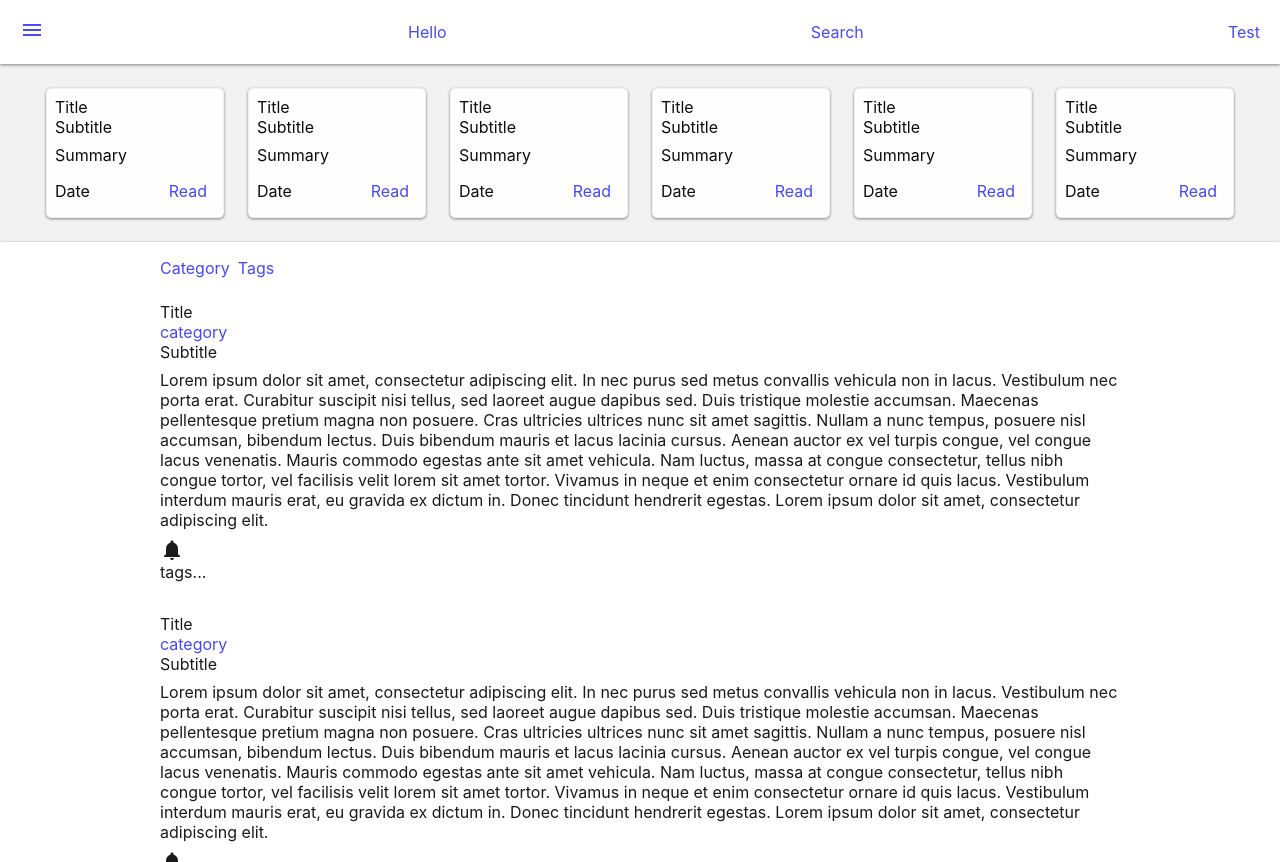
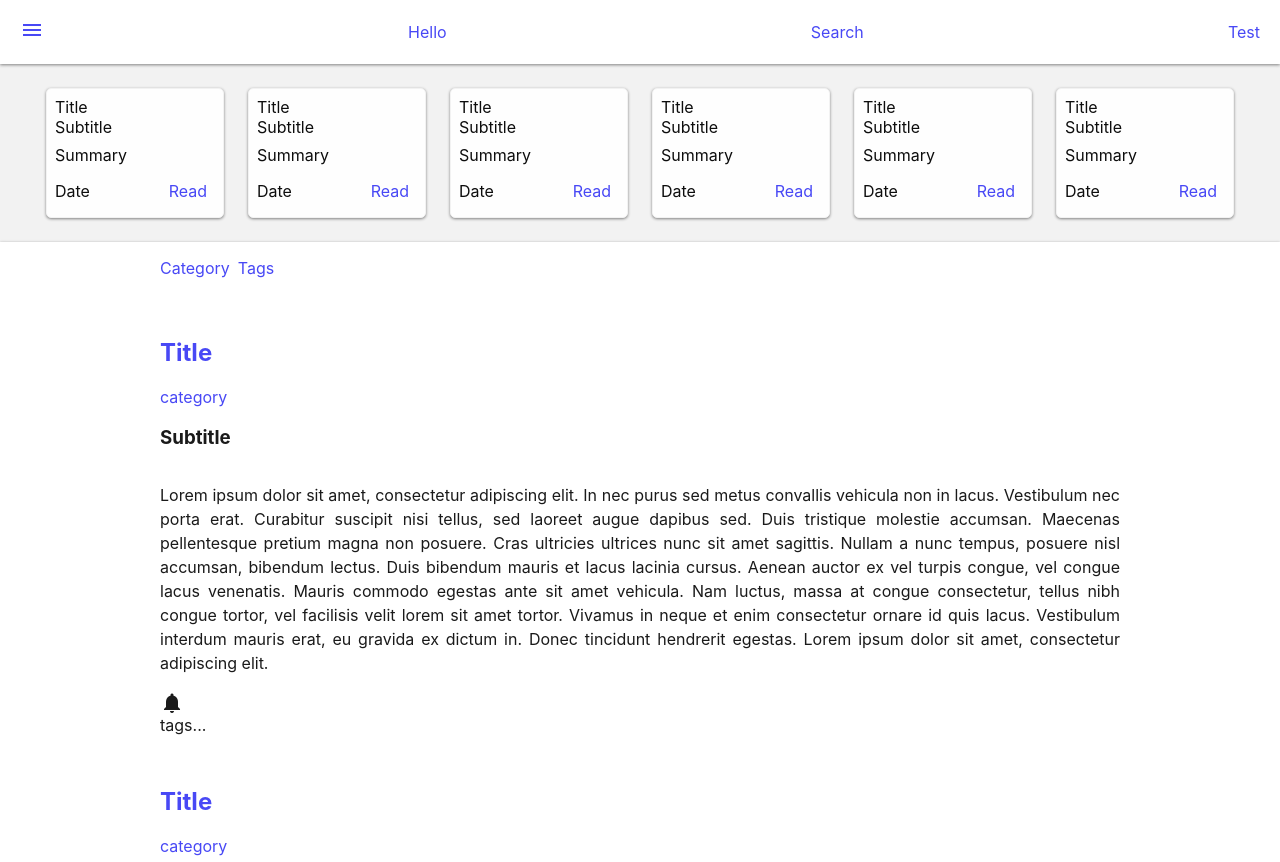
Before and after one commit to sgq995/sgq995.github.io, a React (Create React App) app: page / in a window 1280 px wide. Shown: the top 862 px of the page. Built offline with nearby package versions, Linux system fonts and the light colour scheme.

Commit message:
feat: Modified post style and typography behaviour

```diff
--- a/src/Post.css
+++ b/src/Post.css
@@ -1,17 +1,30 @@
 .post {
   display: flex;
   flex-direction: column;
-  margin-bottom: 32px;
+  margin: 16px 0;
+}
+
+.post-title {
+  color: black;
+}
+
+.post-subtitle {
+
 }
 
 .post-header {
   display: flex;
   flex-direction: column;
-  margin-bottom: 8px;
+  /* margin-bottom: 8px; */
+}
+
+.post-content {
+  text-align: justify;
+  line-height: 1.5rem;
 }
 
 .post-footer {
   display: flex;
   flex-direction: column;
-  margin-top: 8px;
+  /* margin-top: 8px; */
 }
--- a/src/Post.js
+++ b/src/Post.js
@@ -11,11 +11,15 @@ function Post(props) {
   return (
     <article className="post">
       <header className="post-header">
-        <Typography>Title</Typography>
+        <Typography component="h2" className="post-title">
+          <Link href="#">
+            Title
+          </Link>
+        </Typography>
         <Link href="category">category</Link>
-        <Typography>Subtitle</Typography>
+        <Typography component="h3">Subtitle</Typography>
       </header>
-      <Typography>
+      <Typography component="p" className="post-content">
         Lorem ipsum dolor sit amet, consectetur adipiscing elit. In nec purus sed metus convallis vehicula non in lacus. Vestibulum nec porta erat. Curabitur suscipit nisi tellus, sed laoreet augue dapibus sed. Duis tristique molestie accumsan. Maecenas pellentesque pretium magna non posuere. Cras ultricies ultrices nunc sit amet sagittis. Nullam a nunc tempus, posuere nisl accumsan, bibendum lectus. Duis bibendum mauris et lacus lacinia cursus. Aenean auctor ex vel turpis congue, vel congue lacus venenatis. Mauris commodo egestas ante sit amet vehicula. Nam luctus, massa at congue consectetur, tellus nibh congue tortor, vel facilisis velit lorem sit amet tortor. Vivamus in neque et enim consectetur ornare id quis lacus. Vestibulum interdum mauris erat, eu gravida ex dictum in. Donec tincidunt hendrerit egestas. Lorem ipsum dolor sit amet, consectetur adipiscing elit.
       </Typography>
       <footer className="post-footer">
--- a/src/Typography.js
+++ b/src/Typography.js
@@ -4,7 +4,7 @@ import ThemeContext from './ThemeContext';
 function Typography(props) {
   const { children, component='span', ...opts } = props;
 
-  const theme = React.useContext(ThemeContext);
+  // const theme = React.useContext(ThemeContext);
 
   return React.createElement(component, opts, children);
 }
```
